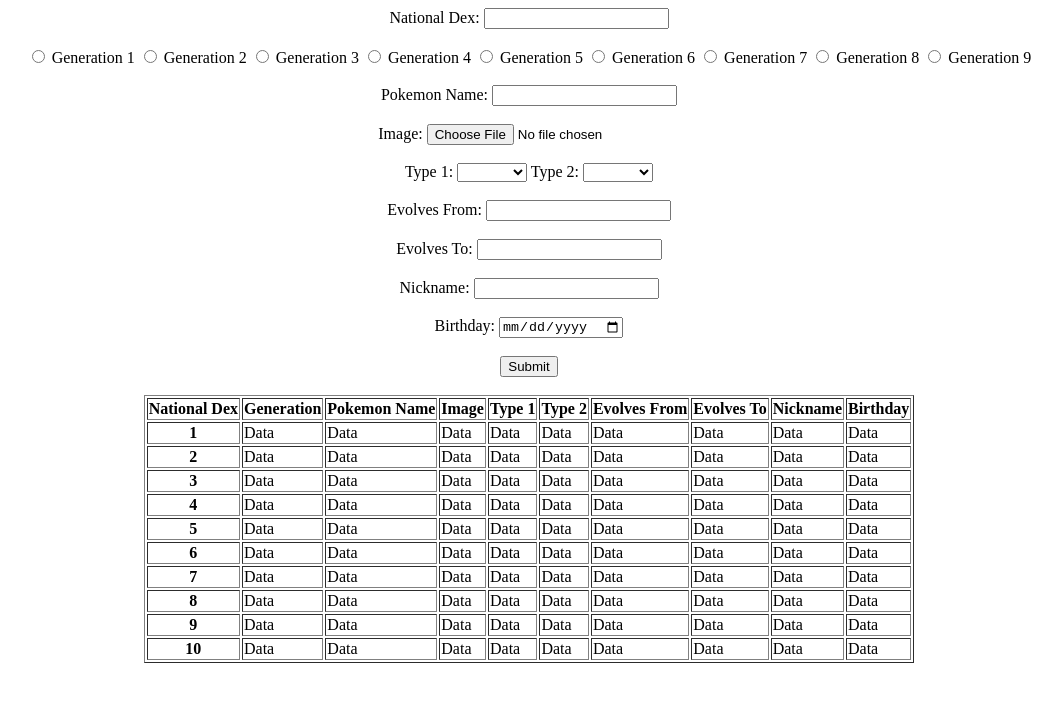
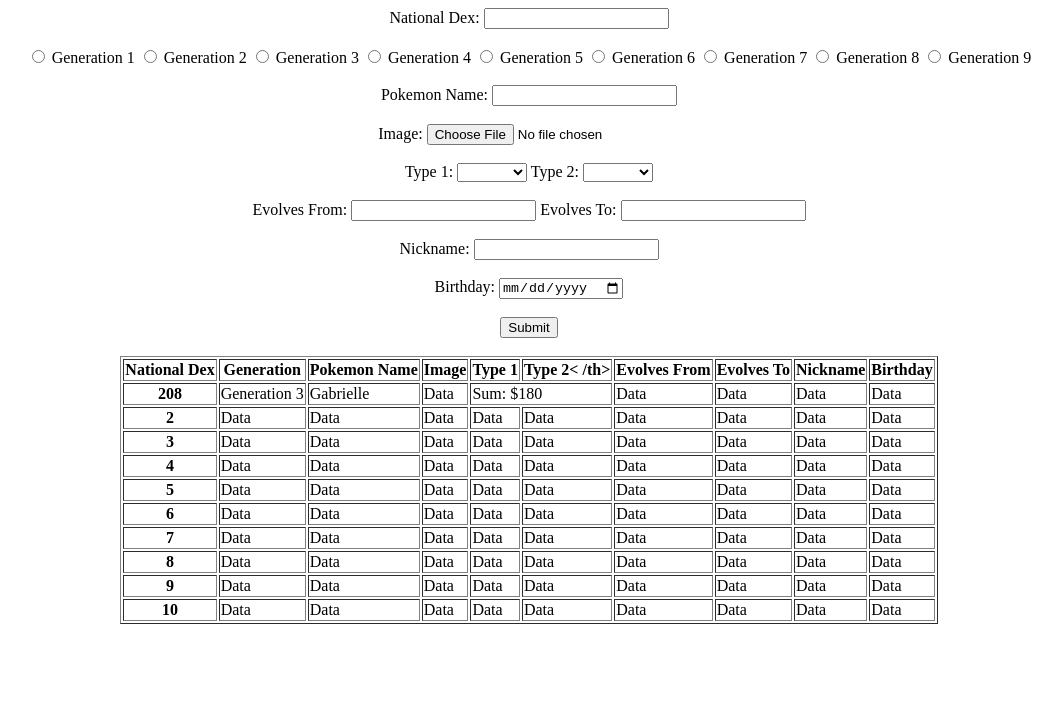
Before and after one commit to luvingrie/it0043tc01, a plain HTML site: page aguilor_tsa2.html in a window 1280 px wide. Shown: the whole page, without its empty margins (111-1173 px from the left). Drawn offline with Linux system fonts and the light colour scheme.

Commit message:
Update aguilor_tsa2.html

```diff
--- a/aguilor_tsa2.html
+++ b/aguilor_tsa2.html
@@ -78,7 +78,7 @@
 		</select> <br> <br>
 
 		<label for = "eFrom"> Evolves From: </label>
-			<input type="text" name="evolvesFrom"> <br> <br>
+			<input type="text" name="evolvesFrom">
 
 		<label for = "eTo"> Evolves To: </label>
         	<input type="text" name="evolvesTo"> <br> <br>
@@ -94,28 +94,27 @@
 	</form>
 </center>
 
-<table border="1" align = "center"> <tr>
-<th>National Dex</th>
-<th>Generation</th>
- <th>Pokemon Name</th>
- <th>Image</th>
- <th>Type 1</th>
- <th>Type 2</th>
- <th>Evolves From</th>
- <th>Evolves To</th>
- <th>Nickname</th>
- <th>Birthday</th>
- </tr> <tr>
- <th>1</th>
- <td>Data</td>
- <td>Data</td>
- <td>Data</td>
- <td>Data</td>
- <td>Data</td>
- <td>Data</td>
- <td>Data</td>
- <td>Data</td>
- <td>Data</td>
+<table border = "1" align = "center" text-align = "center"> <tr>
+	<th> National Dex </th>
+	<th> Generation </th>
+	<th> Pokemon Name </th>
+	<th> Image </th>
+	<th> Type 1 </th>
+ 	<th> Type 2< /th>
+	<th> Evolves From </th>
+	<th> Evolves To </th>
+	<th> Nickname </th>
+	<th> Birthday </th> </tr>
+
+	<tr> <th> 208 </th>
+	<td> Generation 3 </td>
+ 	<td> Gabrielle </td>
+ 	<td>Data</td>
+ 	<td colspan="2">Sum: $180</td>
+ 	<td>Data</td>
+ 	<td>Data</td>
+ 	<td>Data</td>
+	<td>Data</td>
  </tr> <tr>
  <th>2</th>
  <td>Data</td>
```
